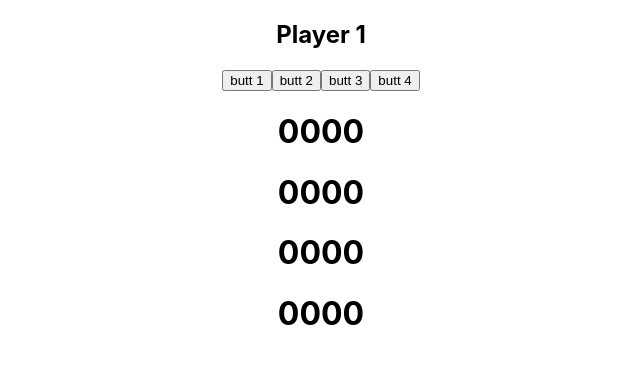
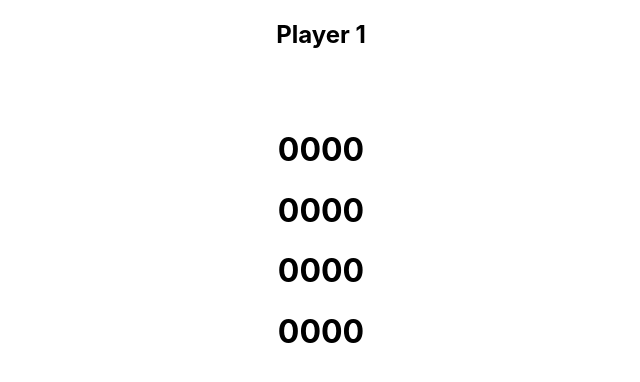
Before and after one commit to BrandonHarrison01/connect-four, a React (Create React App) app: page / in a window 1280 px wide. Shown: the top 382 px of the page, without its empty margins (319-959 px from the left). Built offline with nearby package versions, Linux system fonts and the light colour scheme.

Commit message:
able to conditionaly display game pieces

```diff
--- a/src/columns.scss
+++ b/src/columns.scss
@@ -1,3 +1,18 @@
 .display-none {
     display: none
 }
+
+.display-hidden {
+    // visibility: hidden;
+    padding: 0;
+    border: none;
+    background: none;
+    width: 20px;
+    height: 20px;
+    margin: 10px;
+
+    &:hover {
+        // visibility: visible
+        background-color: orange;
+    }
+}
--- a/src/components/columns.jsx
+++ b/src/components/columns.jsx
@@ -49,19 +49,19 @@ class Columns extends React.Component {
 
         return (
             <div>
-                <div className={this.state.player === 2 ? "display-none" : ""}>
+                <div className = {this.state.player === 2 ? "display-none" : ""}>
                     <h2>Player 1</h2>
-                    <button onClick={() => addPiece(0, 1)}>butt 1</button>
-                    <button onClick={() => addPiece(1, 1)}>butt 2</button>
-                    <button onClick={() => addPiece(2, 1)}>butt 3</button>
-                    <button onClick={() => addPiece(3, 1)}>butt 4</button>
+                    <button className = 'display-hidden' onClick={() => addPiece(0, 1)} />
+                    <button className = 'display-hidden' onClick={() => addPiece(1, 1)} />
+                    <button className = 'display-hidden' onClick={() => addPiece(2, 1)} />
+                    <button className = 'display-hidden' onClick={() => addPiece(3, 1)} />
                 </div>
                 <div className={this.state.player === 1 ? "display-none" : ""}>
                     <h2>Player 2</h2>
-                    <button onClick={() => addPiece(0, 2)}>butt 1</button>
-                    <button onClick={() => addPiece(1, 2)}>butt 2</button>
-                    <button onClick={() => addPiece(2, 2)}>butt 3</button>
-                    <button onClick={() => addPiece(3, 2)}>butt 4</button>
+                    <button className = 'display-hidden' onClick={() => addPiece(0, 2)} />
+                    <button className = 'display-hidden' onClick={() => addPiece(1, 2)} />
+                    <button className = 'display-hidden' onClick={() => addPiece(2, 2)} />
+                    <button className = 'display-hidden' onClick={() => addPiece(3, 2)} />
                 </div>
                 {this.state.board.map(board => <h1>{board}</h1>)}
             </div>
```
